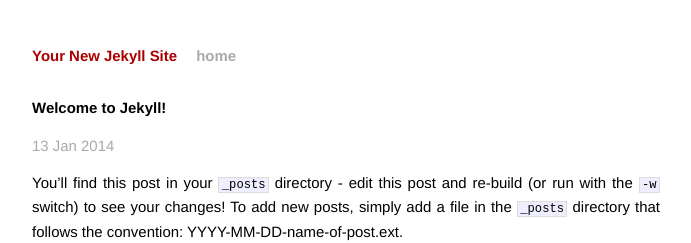
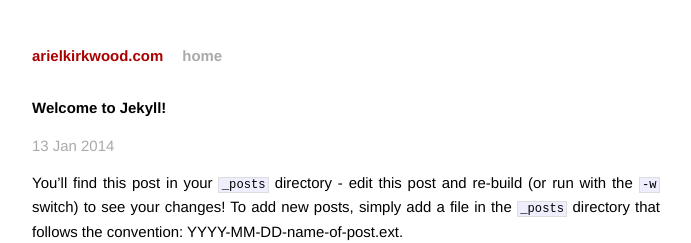
Before and after one commit to arielkirkwood/dot-com, a Jekyll site: the page built from _posts/2014-01-13-welcome-to-jekyll.markdown, in a window 1280 px wide. Shown: the top 243 px of the page, without its empty margins (294-985 px from the left). Built offline with Jekyll 4.4.1, drawn with Linux system fonts in a browser that asks for light colours; Markdown is read by kramdown in place of the engine named in the settings.

Commit message:
updated .gitignore, Compass/Jekyll configs

```diff
--- a/_config.yml
+++ b/_config.yml
@@ -1,3 +1,5 @@
-name: Your New Jekyll Site
+destination: public
+exclude: [sass, .gitignore, README.md, Gemfile]
+name: arielkirkwood.com
 markdown: redcarpet
 pygments: true
```
Also changed, not shown: .compass/config.rb (added), 1 other file.
